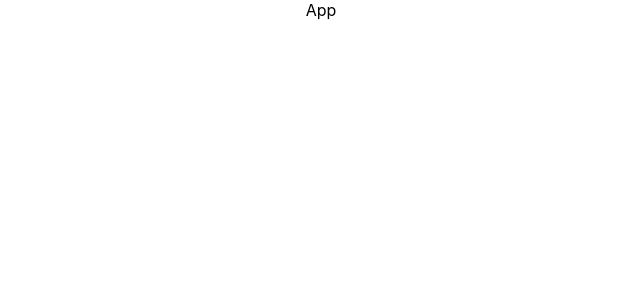
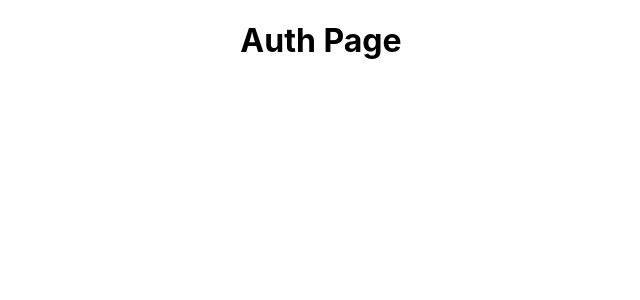
Before and after one commit to wnfaulkner/2024-01-openquali-mern, a React (Create React App) app: page / in a window 1280 px wide. Shown: the top 300 px of the page, without its empty margins (319-959 px from the left). Built offline with nearby package versions, Linux system fonts and the light colour scheme.

Commit message:
adds user state and conditional rendering of 3 pages

```diff
--- a/src/pages/App/App.jsx
+++ b/src/pages/App/App.jsx
@@ -1,9 +1,20 @@
 import './App.css';
+import { useState } from 'react';
+
+import AuthPage from '../AuthPage/AuthPage';
+import NewOrderPage from '../NewOrderPage/NewOrderPage';
+import OrderHistoryPage from '../OrderHistoryPage/OrderHistoryPage';
 
 function App() {
+  const [user, setUser] = useState(null)
+
   return (
     <main className="App">
-      App
+      { user ?
+        <NewOrderPage />
+        :
+        <AuthPage />
+      }
     </main>
   );
 }
--- /dev/null
+++ b/src/pages/AuthPage/AuthPage.jsx
@@ -0,0 +1,7 @@
+import { useState } from 'react'
+
+export default function AuthPage () {
+  return(
+    <h1>Auth Page</h1>
+  )
+}
--- /dev/null
+++ b/src/pages/NewOrderPage/NewOrderPage.jsx
@@ -0,0 +1,7 @@
+import { useState } from 'react'
+
+export default function AuthPage () {
+  return(
+    <h1>New Order Page</h1>
+  )
+}
--- /dev/null
+++ b/src/pages/OrderHistoryPage/OrderHistoryPage.jsx
@@ -0,0 +1,7 @@
+import { useState } from 'react'
+
+export default function AuthPage () {
+  return(
+    <h1>Order History Page</h1>
+  )
+}
```
